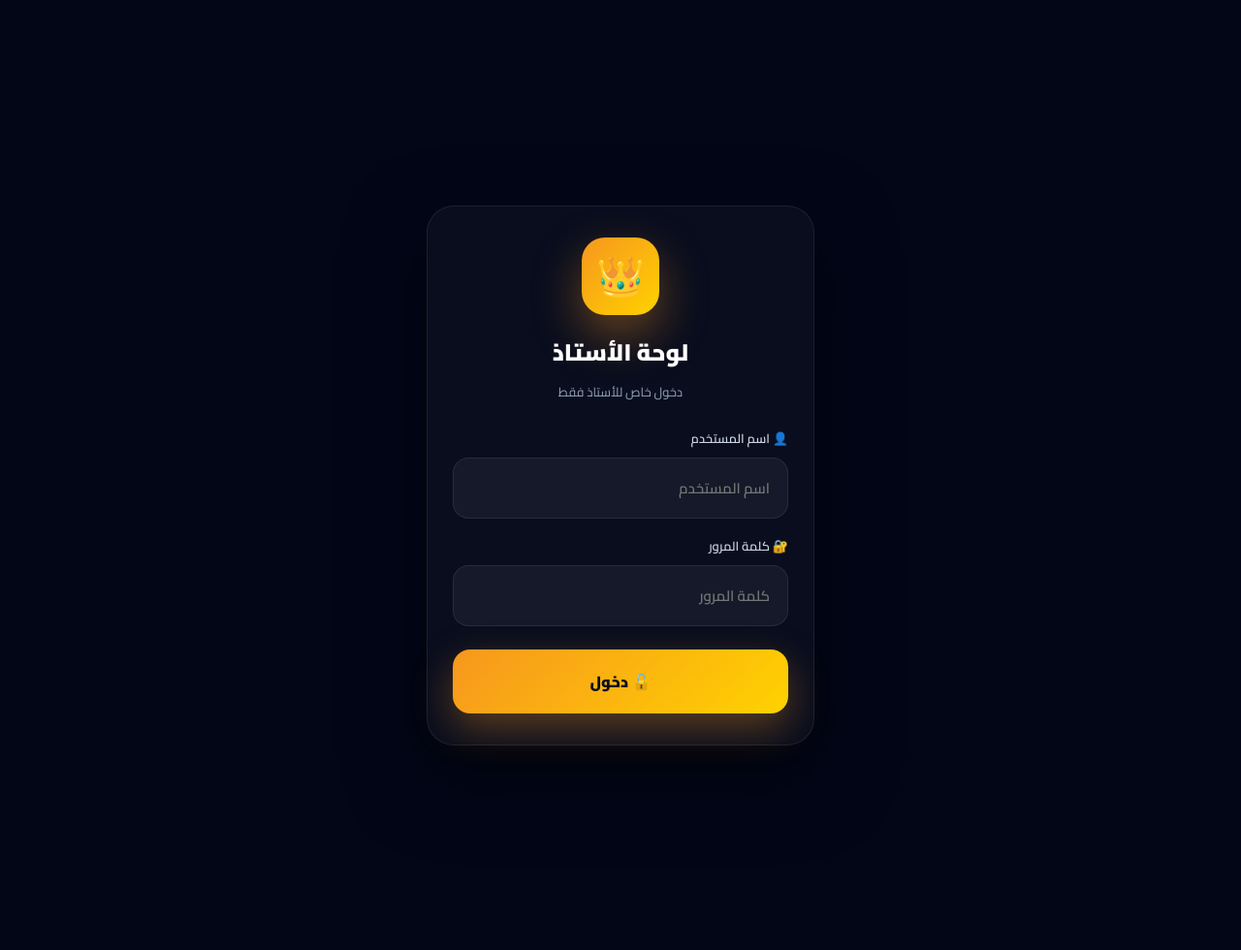
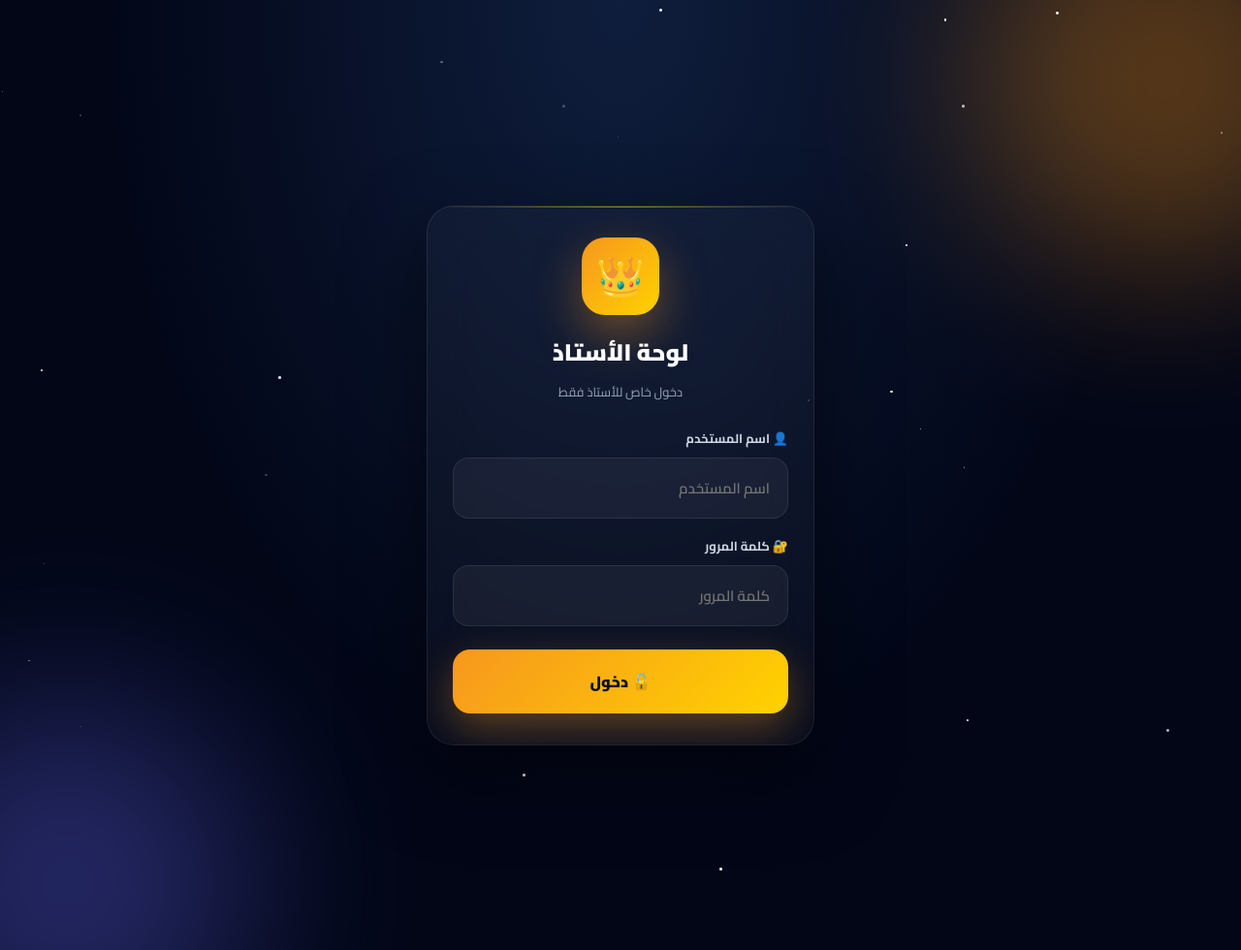
Before and after one commit to a01008062965a-afk/ahmededu, a Flask app: page /admin/login in a window 1280 px wide. Shown: the whole page at 97% size. Run offline with Flask 3, Linux system fonts and the light colour scheme.

Commit message:
u templates/admin_login.html

```diff
--- a/templates/admin_login.html
+++ b/templates/admin_login.html
@@ -7,14 +7,22 @@
 <link href="https://fonts.googleapis.com/css2?family=Cairo:wght@400;600;700;900&display=swap" rel="stylesheet">
 <style>
 *{box-sizing:border-box;font-family:'Cairo',Tahoma,sans-serif;margin:0;padding:0}
-body{background:#020617;min-height:100vh;display:flex;align-items:center;justify-content:center;padding:20px;color:#fff}
-.card{background:rgba(255,255,255,0.03);border:1px solid rgba(255,255,255,0.08);border-radius:28px;padding:32px 26px;max-width:400px;width:100%;box-shadow:0 30px 80px rgba(0,0,0,0.5)}
+body{background:#020617;min-height:100vh;display:flex;align-items:center;justify-content:center;padding:20px;position:relative;overflow-x:hidden}
+.bg{position:fixed;inset:0;z-index:0;background:radial-gradient(ellipse at top,#0f1e3d 0%,#020617 60%);overflow:hidden}
+.orb{position:absolute;border-radius:50%;filter:blur(90px);opacity:0.35}
+.o1{width:400px;height:400px;background:#f7971e;top:-120px;right:-120px}
+.o2{width:380px;height:380px;background:#6366f1;bottom:-120px;left:-120px}
+.stars{position:absolute;inset:0}
+.star{position:absolute;background:#fff;border-radius:50%;animation:tw 3s infinite}
+@keyframes tw{0%,100%{opacity:0.2}50%{opacity:1}}
+.card{position:relative;z-index:2;background:rgba(255,255,255,0.03);backdrop-filter:blur(24px);border:1px solid rgba(255,255,255,0.08);border-radius:28px;padding:32px 26px;max-width:400px;width:100%;box-shadow:0 30px 80px rgba(0,0,0,0.5);overflow:hidden}
+.card::before{content:'';position:absolute;top:0;left:0;right:0;height:1px;background:linear-gradient(90deg,transparent,rgba(255,210,0,0.6),transparent)}
 .logo{width:80px;height:80px;background:linear-gradient(135deg,#f7971e,#ffd200);border-radius:24px;display:flex;align-items:center;justify-content:center;font-size:40px;margin:0 auto 16px;box-shadow:0 20px 50px rgba(247,151,30,0.4)}
 h2{text-align:center;color:#fff;margin:0 0 6px;font-size:24px;font-weight:900}
 .sub{text-align:center;color:#94a3b8;font-size:13px;margin-bottom:24px}
-.err{background:rgba(229,57,53,0.15);border:1px solid rgba(229,57,53,0.3);color:#ef9a9a;padding:14px;border-radius:14px;font-size:13px;font-weight:600;margin-bottom:16px;text-align:center}
+.err{background:rgba(229,57,53,0.15);border:1.5px solid rgba(229,57,53,0.3);color:#ef9a9a;padding:14px;border-radius:14px;font-size:13px;font-weight:600;margin-bottom:16px;text-align:center}
 .field{margin-bottom:16px;text-align:right}
-.field label{display:block;font-size:13px;color:#cbd5e1;margin-bottom:8px;font-weight:600}
+.field label{display:block;font-size:13px;color:#cbd5e1;margin-bottom:8px;font-weight:700}
 .field input{width:100%;padding:16px 18px;font-size:15px;background:rgba(255,255,255,0.05);border:1.5px solid rgba(255,255,255,0.08);border-radius:16px;color:#fff;font-family:inherit;text-align:right;font-weight:600}
 .field input:focus{outline:none;border-color:#ffd200;background:rgba(255,255,255,0.08)}
 button{width:100%;padding:18px;background:linear-gradient(135deg,#f7971e,#ffd200);color:#0a0f1e;border:none;border-radius:18px;font-size:16px;font-weight:900;cursor:pointer;font-family:inherit;margin-top:8px;box-shadow:0 15px 40px rgba(247,151,30,0.35)}
@@ -22,20 +30,19 @@ button:active{transform:scale(0.97)}
 </style>
 </head>
 <body>
+<div class="bg"><div class="orb o1"></div><div class="orb o2"></div><div class="stars" id="stars"></div></div>
 <form class="card" method="POST">
 <div class="logo">👑</div>
 <h2>لوحة الأستاذ</h2>
 <div class="sub">دخول خاص للأستاذ فقط</div>
-{% if error %}<div class="err">❌ {{ error }}</div>{% endif %}
-<div class="field">
-<label>👤 اسم المستخدم</label>
-<input name="username" placeholder="اسم المستخدم" required>
-</div>
-<div class="field">
-<label>🔐 كلمة المرور</label>
-<input name="password" type="password" placeholder="كلمة المرور" required>
-</div>
+{% if error %}<div class="err">⚠️ {{ error }}</div>{% endif %}
+<div class="field"><label>👤 اسم المستخدم</label><input name="username" placeholder="اسم المستخدم" required></div>
+<div class="field"><label>🔐 كلمة المرور</label><input name="password" type="password" placeholder="كلمة المرور" required></div>
 <button>🔓 دخول</button>
 </form>
+<script>
+var sb=document.getElementById('stars');
+for(var i=0;i<30;i++){var s=document.createElement('div');s.className='star';var sz=Math.random()*2+1;s.style.width=sz+'px';s.style.height=sz+'px';s.style.left=Math.random()*100+'%';s.style.top=Math.random()*100+'%';s.style.animationDelay=(Math.random()*3)+'s';sb.appendChild(s)}
+</script>
 </body>
 </html>
```
